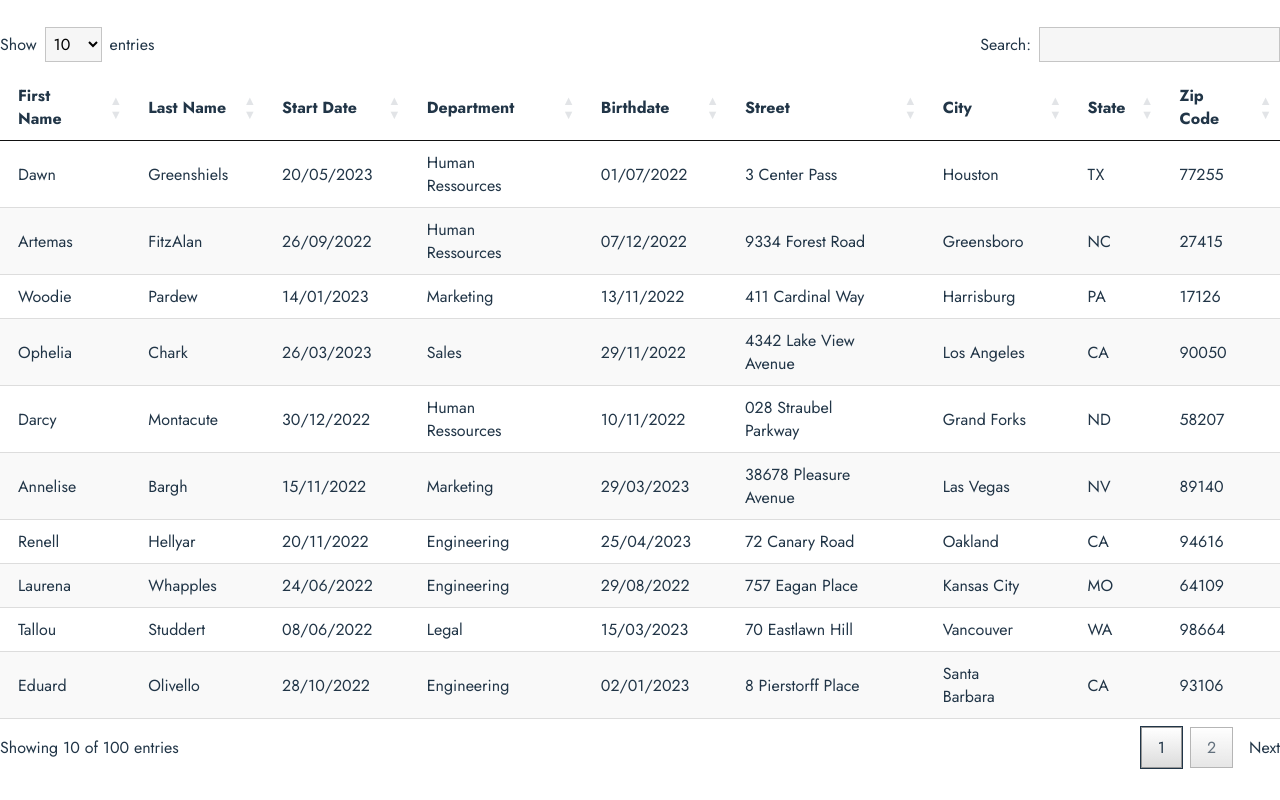
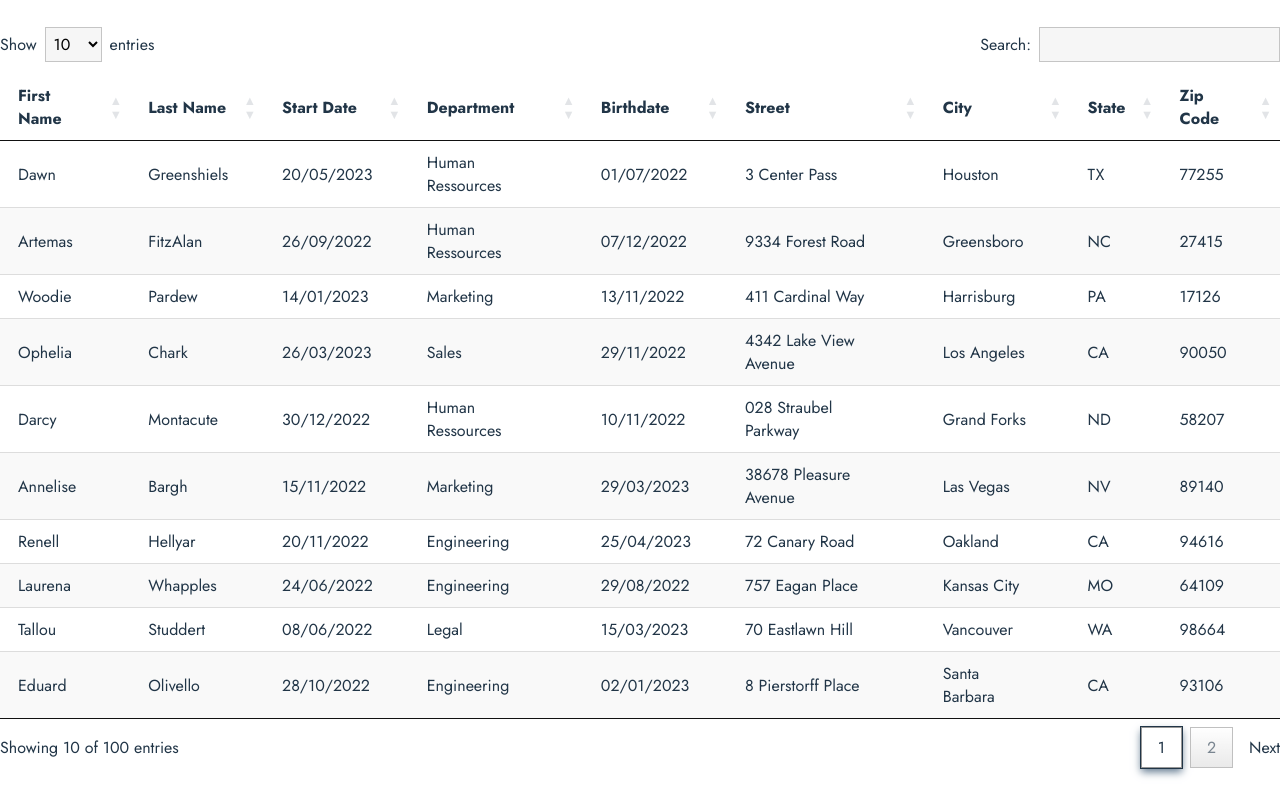
Before and after one commit to ask0ldd/P14-JQuery2ReactPluginsConversion, a React (Vite) app: page /employee-list in a window 1280 px wide. In both pictures the pointer is over the element 1161 px from the left and 836 px from the top of the page. Shown: the part 89-889 px from the top of the page. Built offline with nearby package versions, Linux system fonts and the light colour scheme.

Commit message:
table styling

```diff
--- a/src/components/DatasTable/Table.tsx
+++ b/src/components/DatasTable/Table.tsx
@@ -28,7 +28,7 @@ function Table() {
           </tr>
         </thead>
         <tbody>
-          {[...rowsToDisplay].map((datarow, index) => (<tr key={'trtable-'+index} className={isRowOdd(index) + isLastRow(index, tableDatasState.length-1)}>{[...tableDatasKeys].map((key : string) => (<td key={'tdtable-'+key+'-'+index}>{datarow[key as keyof IUsersDatas]}</td>))}</tr>))}
+          {[...rowsToDisplay].map((datarow, index) => (<tr key={'trtable-'+index} className={isRowOdd(index) + isLastRow(index, rowsToDisplay.length-1)}>{[...tableDatasKeys].map((key : string) => (<td key={'tdtable-'+key+'-'+index}>{datarow[key as keyof IUsersDatas]}</td>))}</tr>))}
         </tbody>
       </table>
     )
--- a/src/contexts/TableContext.tsx
+++ /dev/null
@@ -1,3 +0,0 @@
-/*import {createContext} from 'react'
-
-export const TableContext = createContext({})*/
--- a/src/style/table/Pagination.css
+++ b/src/style/table/Pagination.css
@@ -32,6 +32,9 @@
 
 .paginationActivePage:hover {
   outline: 1px solid #213547;
+  background: #fff;
+  opacity: 1;
+  box-shadow: 0px 4px 8px #61798f;
 }
 
 .paginationInactivePage {
@@ -42,9 +45,12 @@
   border: 1px solid #979797;
   padding: 0.5em 1em;
   cursor: pointer;
-  opacity: 0.7;
+  opacity: 0.6;
 }
 
 .paginationInactivePage:hover {
   outline: 1px solid #213547;
+  background: #fff;
+  opacity: 1;
+  box-shadow: 0px 4px 8px #61798f;
 }
--- a/src/style/table/Table.css
+++ b/src/style/table/Table.css
@@ -14,21 +14,20 @@ th {
   position: relative;
 }
 
-table tr.bottomblackborder {
-  border-bottom: 1px solid #111;
-}
-
 th,
 td {
   padding: 10px 36px 10px 18px;
 }
 
 tbody tr:hover {
-  background-color: #efeff5;
+  /*background: linear-gradient(#efe8f1, #faf6fc);*/
+  background-color: #eeeeee;
+  /*border-bottom: 1px solid #213547;*/
 }
 
 .odd {
   background-color: #f9f9f9;
+  /*background-color: #f5f9ff;*/
 }
 
 th::after {
@@ -52,3 +51,7 @@ th::before {
   font-size: 0.8em;
   top: 54%;
 }
+
+table tr.bottomblackborder {
+  border-bottom: 1px solid #111;
+}
```
